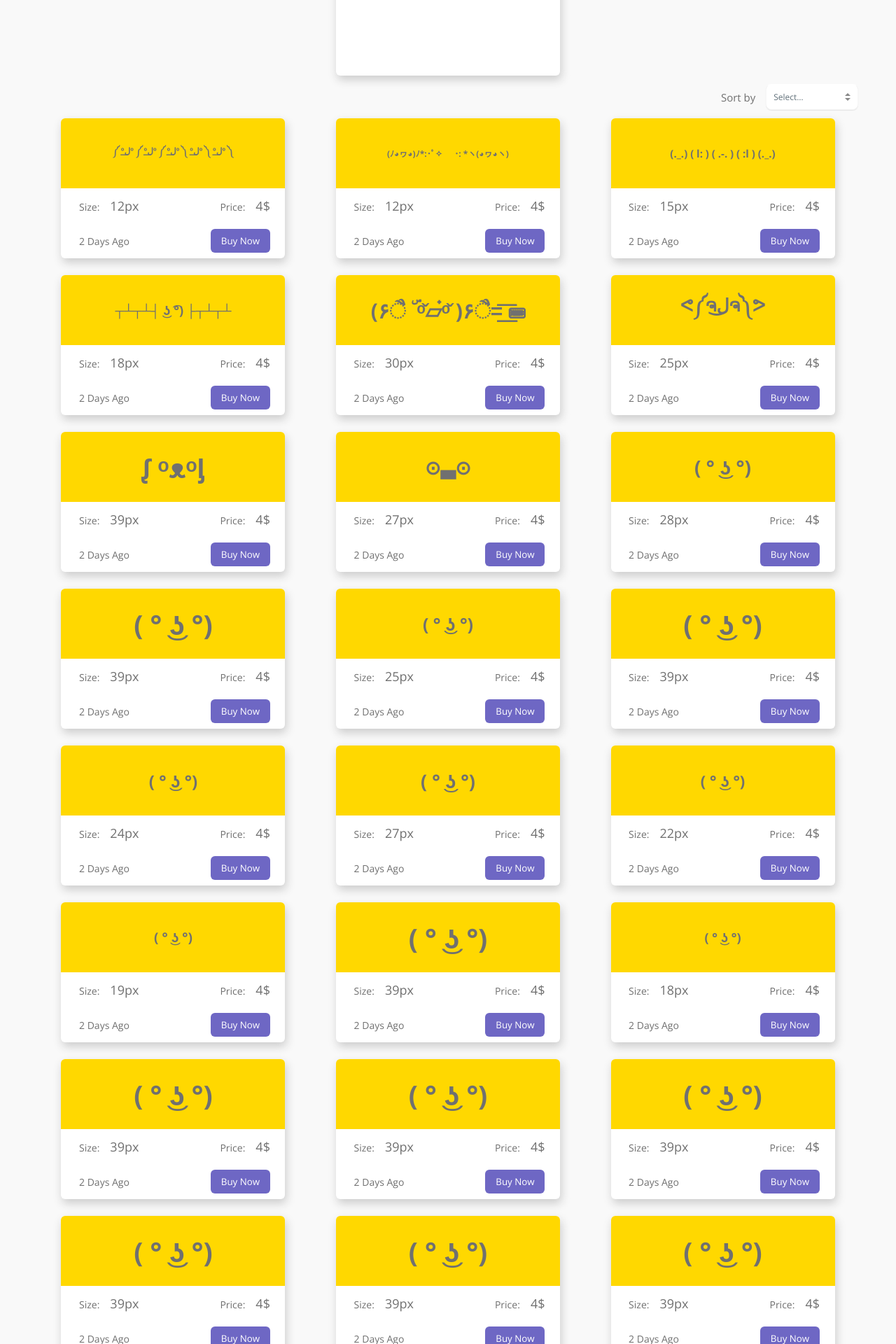
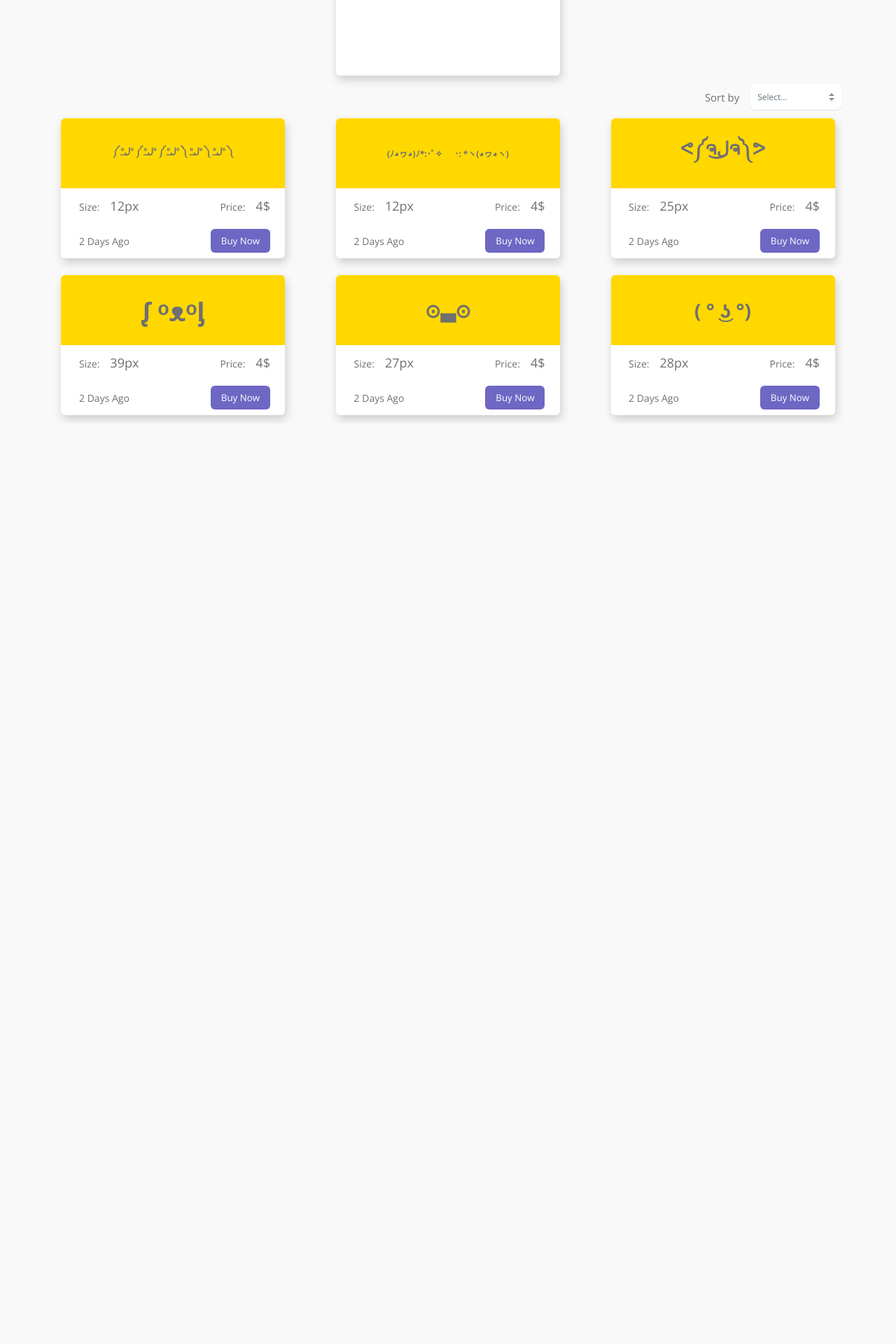
Before and after one commit to acerbastimur/emojee, a React (Create React App) app: page / in a window 1280 px wide. Shown: the part 320-2240 px from the top of the page at 70% size. After the commit the page ends 925 px from the top, so only its background shows below. Built offline with nearby package versions, Linux system fonts and the light colour scheme.

Commit message:
Card store created

```diff
--- a/src/App.js
+++ b/src/App.js
@@ -1,8 +1,10 @@
-import React from "react";
- import Home from "./pages/home";
+import React, { Component } from "react";
+import Home from "./pages/home";
 
-function App() {
-  return <Home />;
+class App extends Component {
+  render() {
+    return <Home />;
+  }
 }
 
 export default App;
--- a/src/components/ad/index.js
+++ b/src/components/ad/index.js
@@ -1,2 +1,2 @@
-import Card from "./Card";
-export default Card;
+import Ad from "./Ad";
+export default Ad;
--- a/src/components/cardGrid/CardGrid.jsx
+++ b/src/components/cardGrid/CardGrid.jsx
@@ -1,9 +1,12 @@
-import React from "react";
+import React, { Component } from "react";
 import "./cardGrid.css";
 import Card from "../card";
 import SortBox from "../sortBox";
+import { observer, inject } from "mobx-react";
 
-const CardGrid = () => {
+class CardGrid extends Component {
+  render() {
+    console.log(this.props);
     return (
       <div className="grid">
         <div className="grid__search-container">
@@ -23,49 +26,15 @@ const CardGrid = () => {
             price={4}
             date="2 Days Ago"
           />
-        <Card
-          content="(._.) ( l: ) ( .-. ) ( :l ) (._.)"
-          size={15}
-          price={4}
-          date="2 Days Ago"
-        />
-        <Card
-          content="┬┴┬┴┤ ͜ʖ ͡°) ├┬┴┬┴"
-          size={18}
-          price={4}
-          date="2 Days Ago"
-        />
-        <Card
-          content="(۶ૈ ۜ ᵒ̌▱๋ᵒ̌ )۶ૈ=͟͟͞͞ ⌨"
-          size={30}
-          price={4}
-          date="2 Days Ago"
-        />
+
           <Card content="ᕙ༼ຈل͜ຈ༽ᕗ" size={25} price={4} date="2 Days Ago" />
           <Card content="ᶘ ᵒᴥᵒᶅ" size={39} price={4} date="2 Days Ago" />
           <Card content="⊙▃⊙" size={27} price={4} date="2 Days Ago" />
           <Card content="( ° ͜ʖ °)" size={28} price={4} date="2 Days Ago" />
-        <Card content="( ° ͜ʖ °)" size={39} price={4} date="2 Days Ago" />
-        <Card content="( ° ͜ʖ °)" size={25} price={4} date="2 Days Ago" />
-        <Card content="( ° ͜ʖ °)" size={39} price={4} date="2 Days Ago" />
-        <Card content="( ° ͜ʖ °)" size={24} price={4} date="2 Days Ago" />
-        <Card content="( ° ͜ʖ °)" size={27} price={4} date="2 Days Ago" />
-        <Card content="( ° ͜ʖ °)" size={22} price={4} date="2 Days Ago" />
-        <Card content="( ° ͜ʖ °)" size={19} price={4} date="2 Days Ago" />
-        <Card content="( ° ͜ʖ °)" size={39} price={4} date="2 Days Ago" />
-        <Card content="( ° ͜ʖ °)" size={18} price={4} date="2 Days Ago" />
-        <Card content="( ° ͜ʖ °)" size={39} price={4} date="2 Days Ago" />
-        <Card content="( ° ͜ʖ °)" size={39} price={4} date="2 Days Ago" />
-        <Card content="( ° ͜ʖ °)" size={39} price={4} date="2 Days Ago" />
-        <Card content="( ° ͜ʖ °)" size={39} price={4} date="2 Days Ago" />
-        <Card content="( ° ͜ʖ °)" size={39} price={4} date="2 Days Ago" />
-        <Card content="( ° ͜ʖ °)" size={39} price={4} date="2 Days Ago" />
-        <Card content="( ° ͜ʖ °)" size={39} price={4} date="2 Days Ago" />
-        <Card content="( ° ͜ʖ °)" size={39} price={4} date="2 Days Ago" />
         </div>
       </div>
     );
-};
+  }
+}
 
-CardGrid.propTypes = {};
-export default CardGrid;
+export default inject("CardStore")(observer(CardGrid));
--- a/src/components/cardGrid/cardGrid.css
+++ b/src/components/cardGrid/cardGrid.css
@@ -15,7 +15,7 @@
     display: flex;
     justify-content: flex-end;
     align-items: center;
-    padding-right: 4.2vw;
+    padding-right: 6vw;
 }
 
 .grid__search-container_text {
--- a/src/components/headAd/HeadAd.jsx
+++ b/src/components/headAd/HeadAd.jsx
@@ -1,6 +1,6 @@
 import React from "react";
  import "./headAd.css";
-import Ad from "../ad/Ad";
+import Ad from "../ad";
 
 const HeadAd = () => {
   return (
--- /dev/null
+++ b/src/stores/Card.store.js
@@ -0,0 +1,13 @@
+import { observable, decorate } from "mobx";
+
+class CardStore {
+  user = {
+    text: "test",
+  };
+}
+
+decorate(CardStore, {
+  user: observable,
+});
+
+export default new CardStore();
```
Also changed, not shown: src/pages/home/Home.jsx (+6 -2 lines), .babelrc (deleted). Lines whose indentation alone changed are shown as unchanged.
